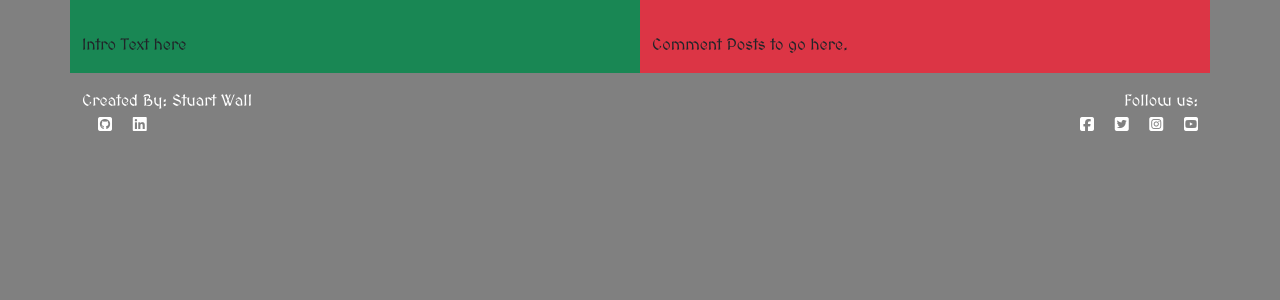
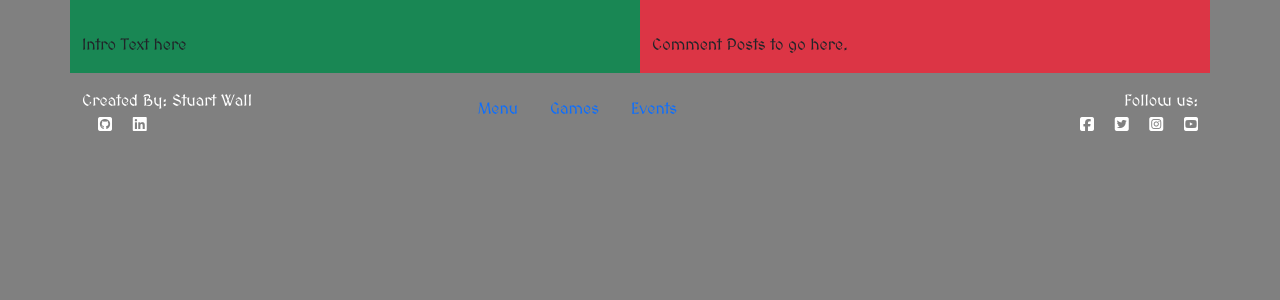
Before and after one commit to Clinelly/CI_PP4_Dragons_Flagon, a Django app: page / in a window 1280 px wide. Shown: the part 419-719 px from the top of the page. Run offline with Django 3.2, Linux system fonts and the light colour scheme; some libraries are stand-ins or nearby versions.

Commit message:
Add secondary nav to footer.

```diff
--- a/templates/base.html
+++ b/templates/base.html
@@ -66,6 +66,19 @@
                     </p>
                 </div>
                 <div class="col">
+                    <ul class="nav">
+                        <li class="nav-item">
+                          <a class="nav-link" href="#">Menu</a>
+                        </li>
+                        <li class="nav-item">
+                          <a class="nav-link" href="#">Games</a>
+                        </li>
+                        <li class="nav-item">
+                          <a class="nav-link" href="#">Events</a>
+                        </li>
+                      </ul>
+                </div>
+                <div class="col">
                     <p class="m-0 text-end text-white">Follow us: <br>
                         <i class="fab fa-facebook-square ms-3"></i>
                         <i class="fab fa-twitter-square ms-3"></i>
```
